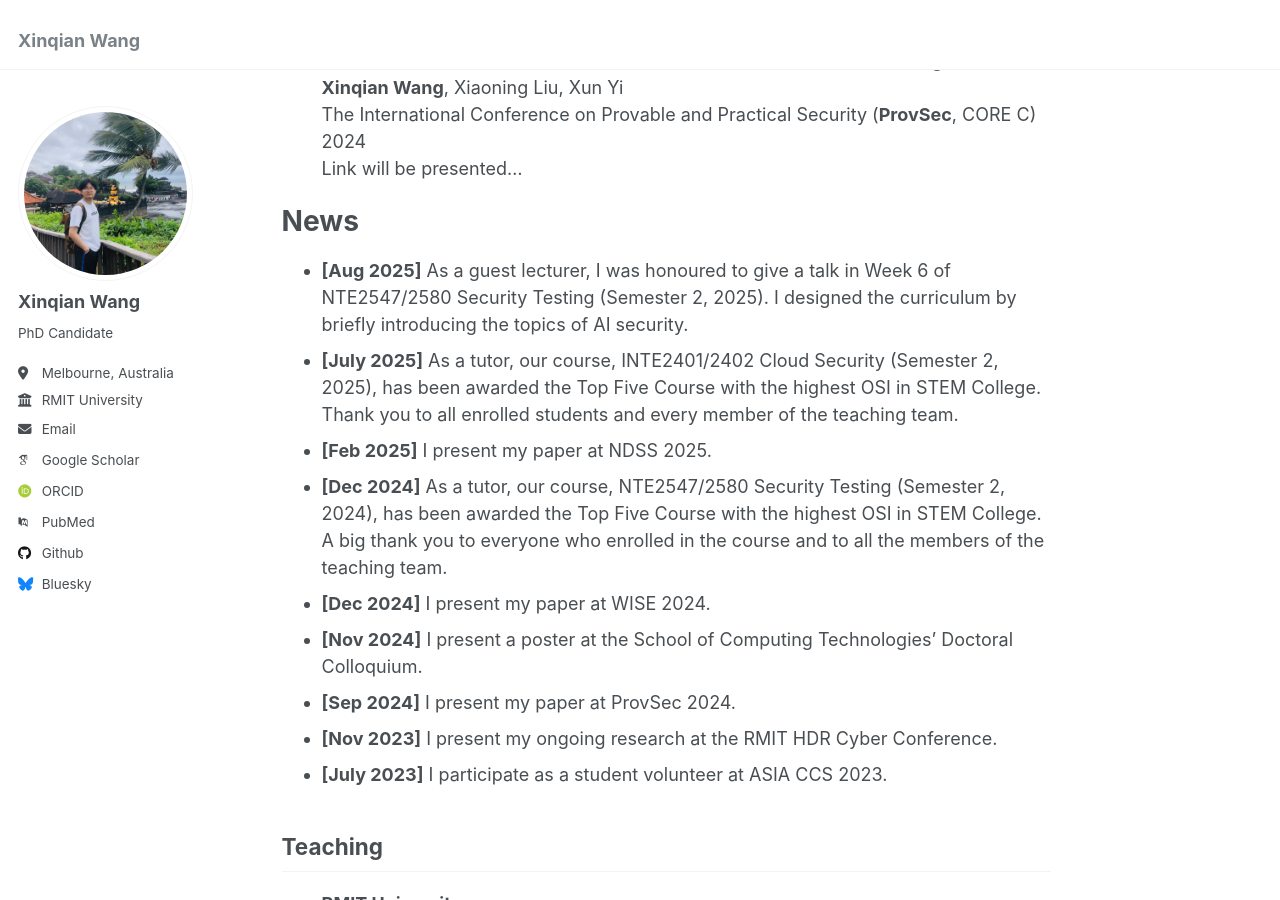
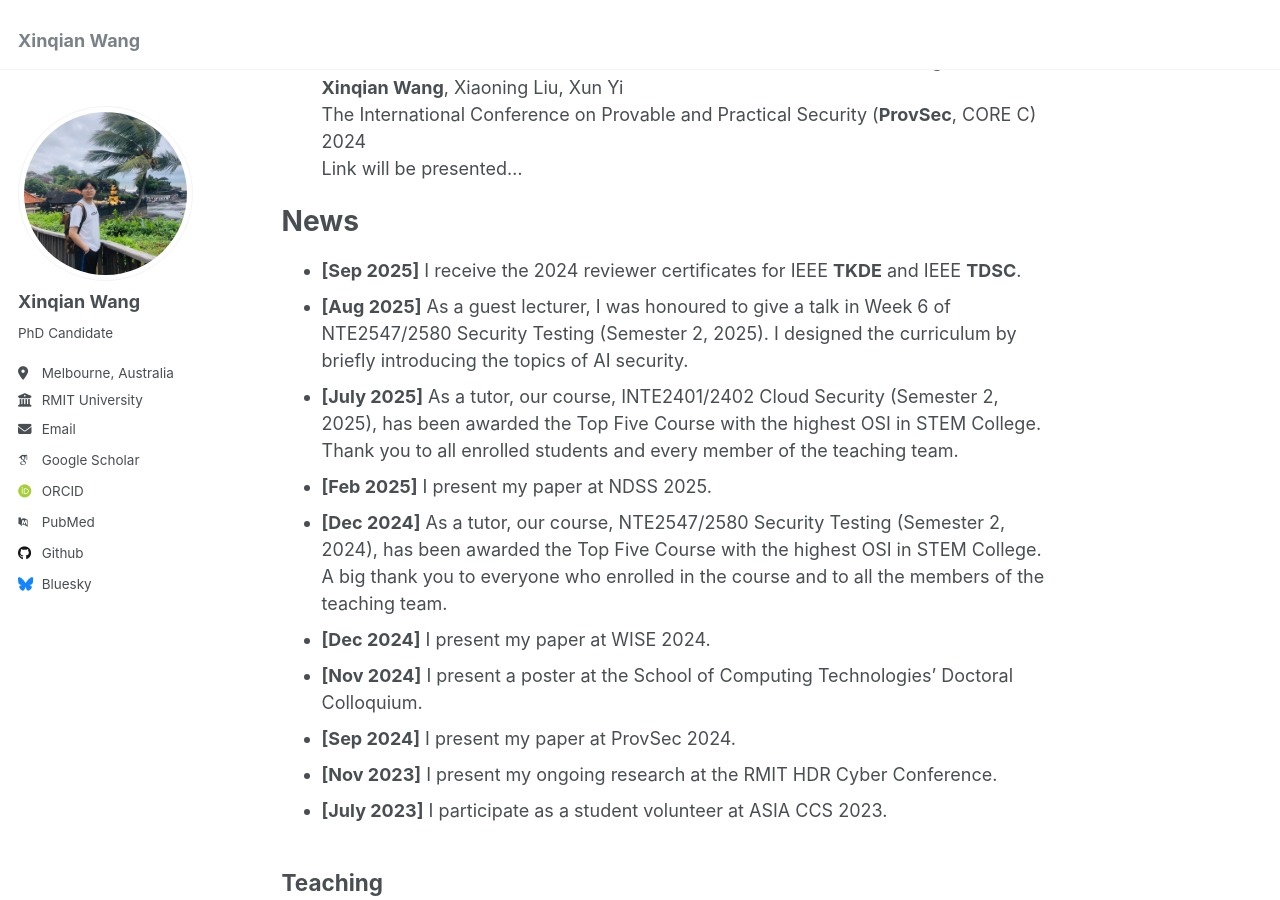
Before and after one commit to Wangxinqian/Academic, a Jekyll site: the page built from _pages/about.md, in a window 1280 px wide and 900 px high, scrolled down 679 px. Built offline with Jekyll 4.4.1, drawn with Linux system fonts in a browser that asks for light colours; some web fonts are replaced.

Commit message:
Update about.md

```diff
--- a/_pages/about.md
+++ b/_pages/about.md
@@ -30,6 +30,7 @@ Selected Publications
 
 News
 ======
+- **[Sep 2025]** I receive the 2024 reviewer certificates for IEEE **TKDE** and IEEE **TDSC**.
 - **[Aug 2025]** As a guest lecturer, I was honoured to give a talk in Week 6 of NTE2547/2580 Security Testing (Semester 2, 2025). I designed the curriculum by briefly introducing the topics of AI security.
 - **[July 2025]** As a tutor, our course, INTE2401/2402 Cloud Security (Semester 2, 2025), has been awarded the Top Five Course with the highest OSI in STEM College. Thank you to all enrolled students and every member of the teaching team.
 - **[Feb 2025]** I present my paper at NDSS 2025.
```
